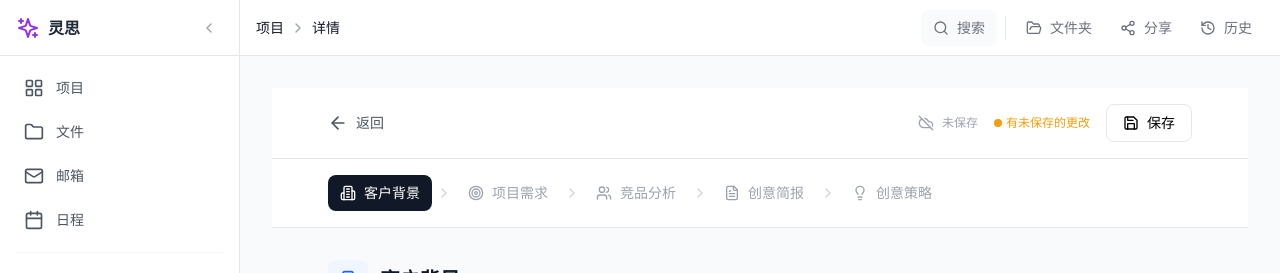
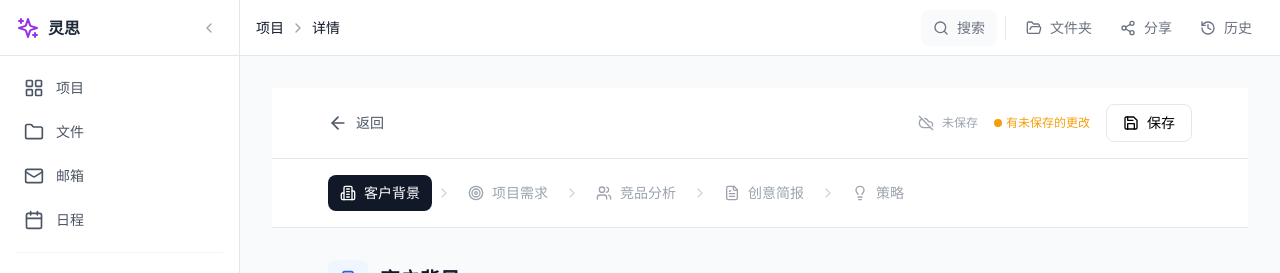
Before and after one commit to GPlanbrand/stratomind, a React (Vite) app: page /projects/workspace/1 in a window 1280 px wide. Shown: the top 273 px of the page. Built offline with nearby package versions, Linux system fonts and the light colour scheme.

Commit message:
fix: 缩短步骤名称避免手机端截断

```diff
--- a/src/pages/WorkspacePage.tsx
+++ b/src/pages/WorkspacePage.tsx
@@ -21,7 +21,7 @@ const STEPS = [
   { key: 'requirements', name: '项目需求', icon: Target },
   { key: 'competitors', name: '竞品分析', icon: Users },
   { key: 'brief', name: '创意简报', icon: FileText },
-  { key: 'strategy', name: '创意策略', icon: Lightbulb },
+  { key: 'strategy', name: '策略', icon: Lightbulb },
 ]
 
 // 自动保存数据接口
```
